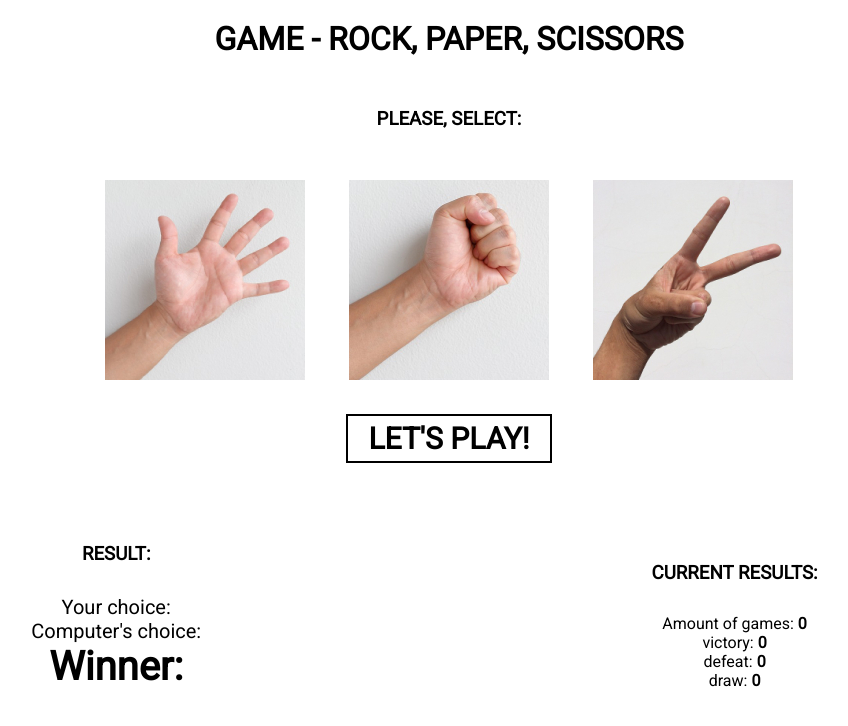
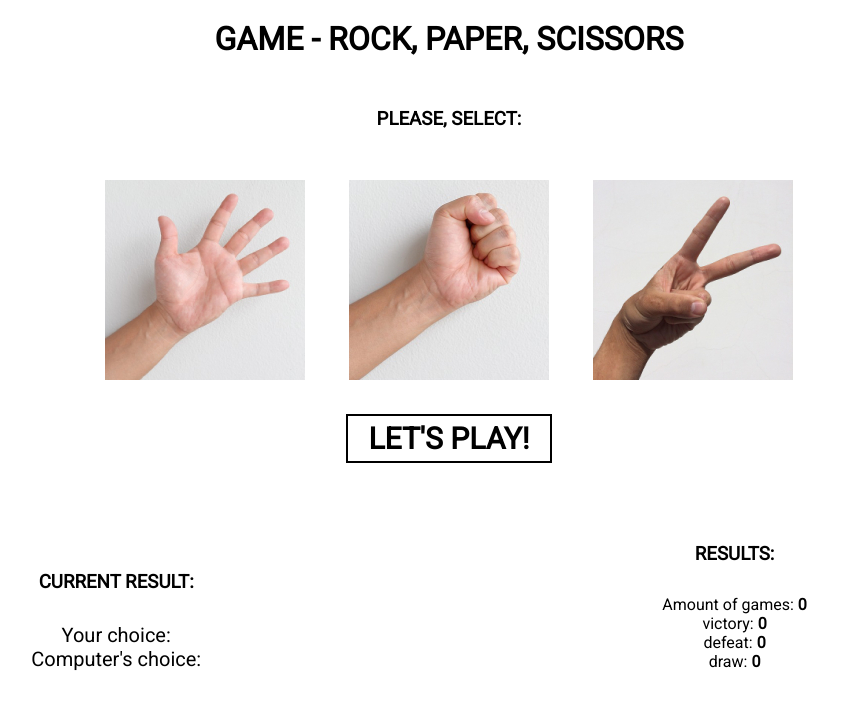
Before and after one commit to beatarudzka/gra-papier-kamien-nozyczki, a plain HTML site: page index.html in a window 1280 px wide. Shown: the whole page, without its empty margins (191-1039 px from the left). Drawn offline with Linux system fonts and the light colour scheme.

Commit message:
refactoring function showing who win

```diff
--- a/game.js
+++ b/game.js
@@ -40,12 +40,15 @@ function showResult(player, computer, result) {
   if (result === "win") {
     const wins = document.querySelector('p.wins span')
     wins.textContent = ++summaryOfGame.wins
+    resultOfCurrentGame.textContent = "You are winner!!"
   } else if (result === "loss") {
     const loss = document.querySelector('p.losses span')
     loss.textContent = ++summaryOfGame.losses
+    resultOfCurrentGame.textContent = " You lost a game"
   } else if (result === "draw") {
     const draw = document.querySelector('p.draws span')
     draw.textContent = ++summaryOfGame.draws
+    resultOfCurrentGame.textContent = "You got a draw"
   }
 }
 function startGame() {
--- a/index.html
+++ b/index.html
@@ -117,14 +117,14 @@
   <button class="start">Let's play!</button>
 
   <div class="panel-left">
-    <h3>Result: </h3>
+    <h3>Current result: </h3>
     <p>Your choice: <span data-summary="your-choice"></span></p>
     <p>Computer's choice: <span data-summary="ai-choice"></span></p>
-    <h2>Winner: <span data-summary="who-win"></span></h2>
+    <h2><span data-summary="who-win"></span></h2>
   </div>
 
   <div class="panel-right">
-    <h3>Current results:</h3>
+    <h3>Results:</h3>
     <p class="numbers">Amount of games: <span>0</span></p>
     <p class="wins">victory: <span>0</span></p>
     <p class="losses">defeat: <span>0</span></p>
```
